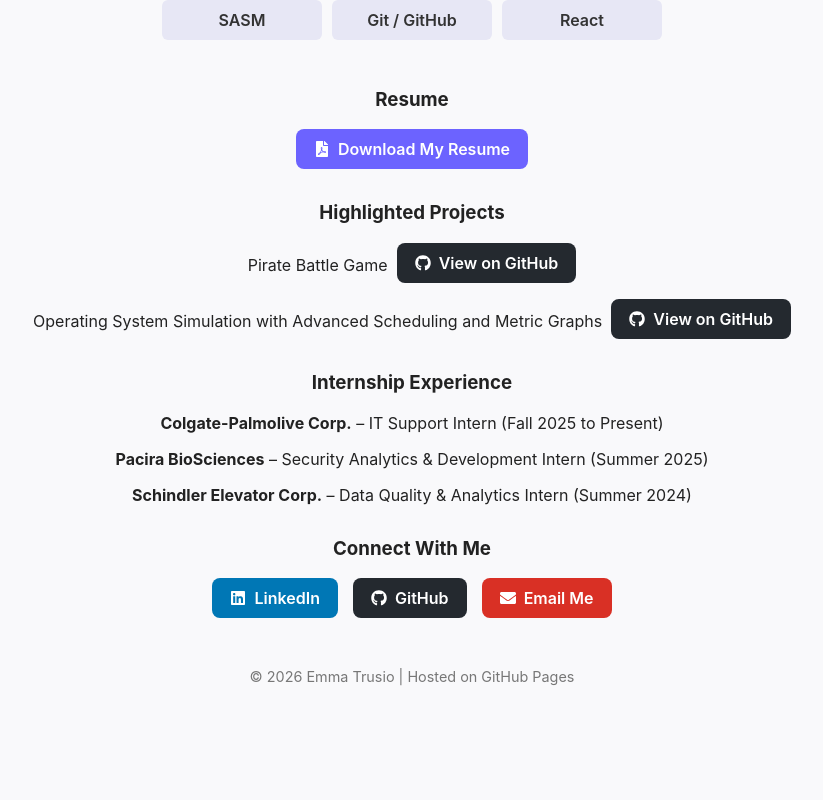
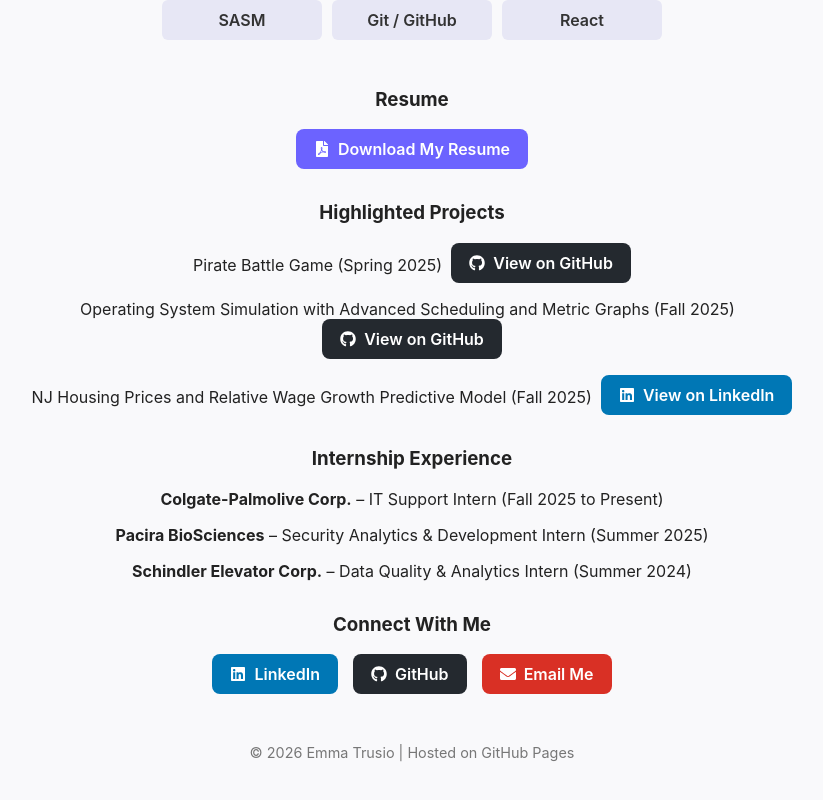
Before and after one commit to eetrusio14/my-portfolio, a React (Create React App) app: page / in a window 1280 px wide. Shown: the part 862-1662 px from the top of the page, without its empty margins (228-1051 px from the left). Before the commit the page ends 1622 px from the top, so only its background shows below. Built offline with nearby package versions, Linux system fonts and the light colour scheme.

Commit message:
Added recent data mining project

```diff
--- a/src/App.js
+++ b/src/App.js
@@ -71,7 +71,7 @@
         <h3>Highlighted Projects</h3>
         <ul>
           <li>
-            Pirate Battle Game &nbsp;
+            Pirate Battle Game (Spring 2025) &nbsp;
             <a
               href="https://github.com/eetrusio14/pirate-game"
               target="_blank"
@@ -82,7 +82,7 @@
             </a>
           </li>
           <li>
-            Operating System Simulation with Advanced Scheduling and Metric Graphs &nbsp;
+            Operating System Simulation with Advanced Scheduling and Metric Graphs (Fall 2025) &nbsp;
             <a
               href="https://github.com/eetrusio14/Operating-Systems-Final.git"
               target="_blank"
@@ -90,6 +90,17 @@
               className="button github"
             >
               <FaGithub /> &nbsp; View on GitHub
+            </a>
+          </li>
+          <li>
+            NJ Housing Prices and Relative Wage Growth Predictive Model (Fall 2025) &nbsp;
+            <a
+              href="https://www.linkedin.com/in/emmatrusio/"
+              target="_blank"
+              rel="noopener noreferrer"
+              className="button linkedin"
+            >
+              <FaLinkedin /> &nbsp; View on LinkedIn
             </a>
           </li>
         </ul>
```
